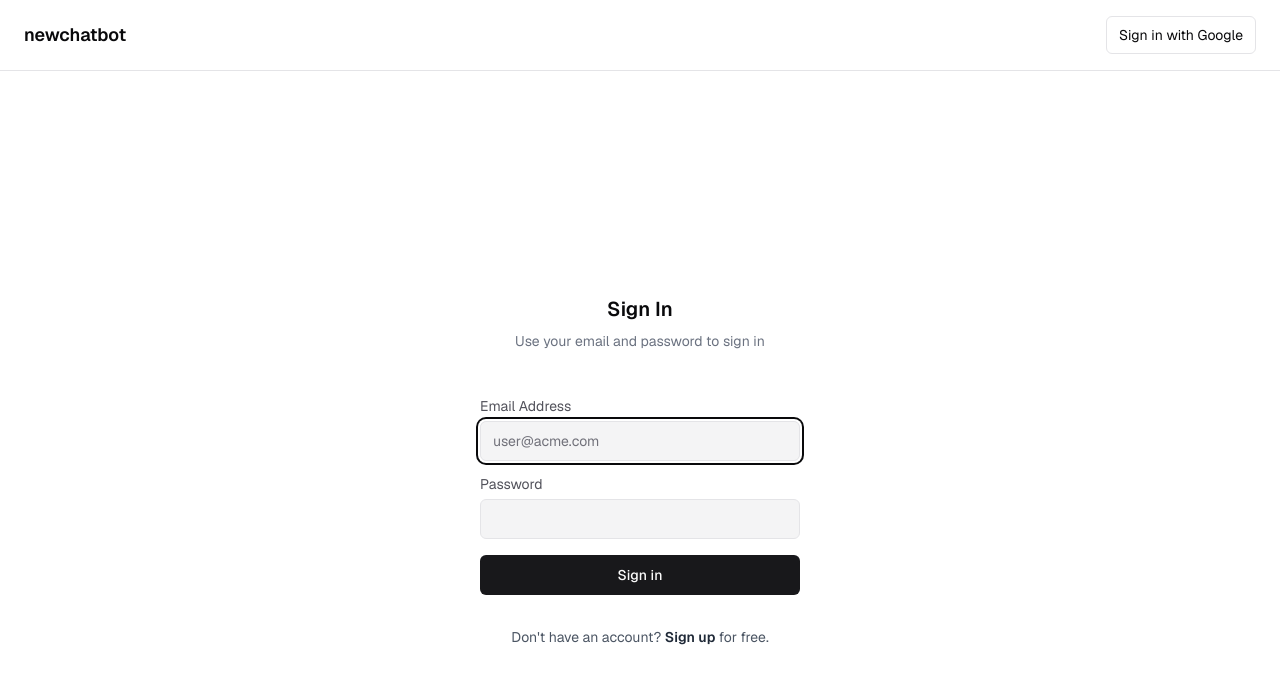
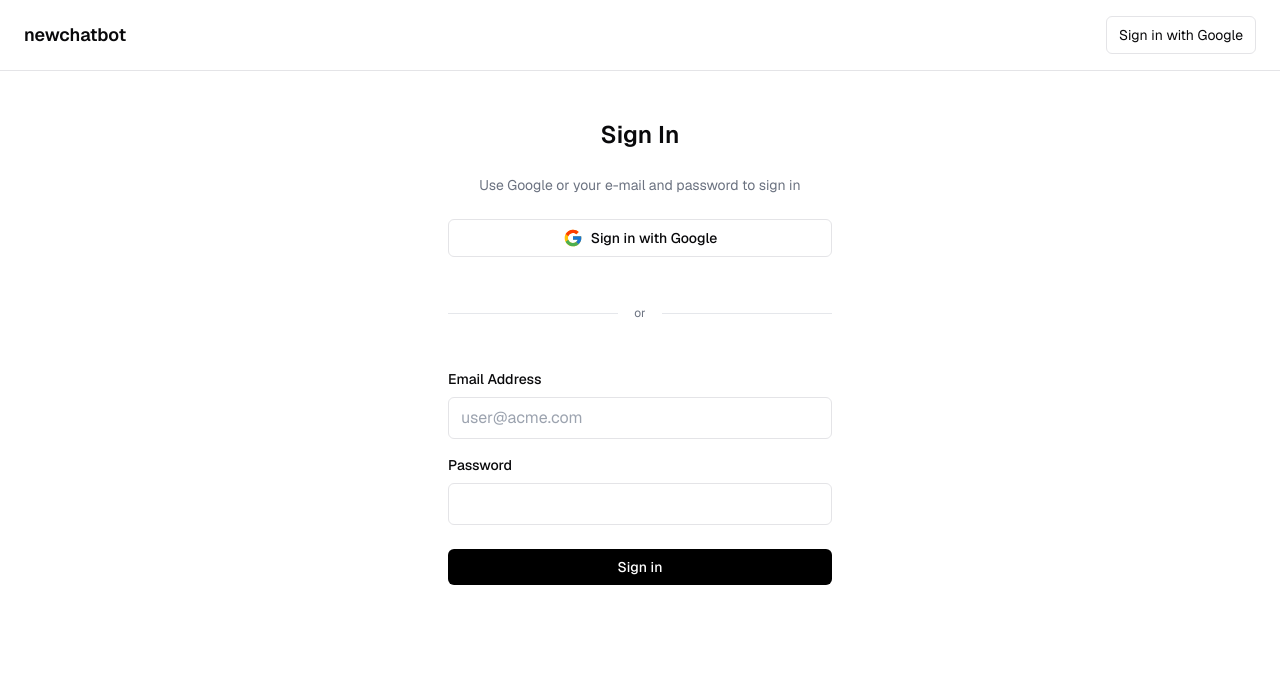
Before and after one commit to rateshsachdeva/newchatbot, a Next.js app: page /login in a window 1280 px wide. Shown: the top 684 px of the page. Built offline with nearby package versions, Linux system fonts and the light colour scheme; no server answers; what bcrypt-ts would draw is missing.

Commit message:
Update page.tsx

```diff
--- a/app/(auth)/login/page.tsx
+++ b/app/(auth)/login/page.tsx
@@ -1,77 +1,105 @@
-'use client';
+/* app/(auth)/login/page.tsx
+   ────────────────────────────────────────────────────────────────
+   Custom sign-in screen that offers:
+     • Google OAuth  (one-click)
+     • Optional e-mail / password form
+*/
 
-import Link from 'next/link';
-import { useRouter } from 'next/navigation';
-import { useActionState, useEffect, useState } from 'react';
-import { toast } from '@/components/toast';
+import { redirect } from "next/navigation";
+import { auth } from "@/app/(auth)/auth";
+import GoogleSignInButton from "@/components/GoogleSignInButton";
 
-import { AuthForm } from '@/components/auth-form';
-import { SubmitButton } from '@/components/submit-button';
+import { useSearchParams } from "next/navigation";
+import { signIn } from "next-auth/react";
+import { FormEvent, useState } from "react";
 
-import { login, type LoginActionState } from '../actions';
-import { useSession } from 'next-auth/react';
-
-export default function Page() {
-  const router = useRouter();
-
-  const [email, setEmail] = useState('');
-  const [isSuccessful, setIsSuccessful] = useState(false);
-
-  const [state, formAction] = useActionState<LoginActionState, FormData>(
-    login,
-    {
-      status: 'idle',
-    },
-  );
-
-  const { update: updateSession } = useSession();
-
-  useEffect(() => {
-    if (state.status === 'failed') {
-      toast({
-        type: 'error',
-        description: 'Invalid credentials!',
-      });
-    } else if (state.status === 'invalid_data') {
-      toast({
-        type: 'error',
-        description: 'Failed validating your submission!',
-      });
-    } else if (state.status === 'success') {
-      setIsSuccessful(true);
-      updateSession();
-      router.refresh();
-    }
-  }, [state.status]);
-
-  const handleSubmit = (formData: FormData) => {
-    setEmail(formData.get('email') as string);
-    formAction(formData);
-  };
+/* ----------  Page wrapper (Server Component)  ---------- */
+export default async function LoginPage() {
+  // If already logged-in, bounce to home
+  const session = await auth();
+  if (session?.user) redirect("/");
 
   return (
-    <div className="flex h-dvh w-screen items-start pt-12 md:pt-0 md:items-center justify-center bg-background">
-      <div className="w-full max-w-md overflow-hidden rounded-2xl flex flex-col gap-12">
-        <div className="flex flex-col items-center justify-center gap-2 px-4 text-center sm:px-16">
-          <h3 className="text-xl font-semibold dark:text-zinc-50">Sign In</h3>
-          <p className="text-sm text-gray-500 dark:text-zinc-400">
-            Use your email and password to sign in
-          </p>
-        </div>
-        <AuthForm action={handleSubmit} defaultEmail={email}>
-          <SubmitButton isSuccessful={isSuccessful}>Sign in</SubmitButton>
-          <p className="text-center text-sm text-gray-600 mt-4 dark:text-zinc-400">
-            {"Don't have an account? "}
-            <Link
-              href="/register"
-              className="font-semibold text-gray-800 hover:underline dark:text-zinc-200"
-            >
-              Sign up
-            </Link>
-            {' for free.'}
-          </p>
-        </AuthForm>
+    <div className="mx-auto flex max-w-sm flex-col gap-6 py-12">
+      <h1 className="text-center text-2xl font-semibold">Sign In</h1>
+      <p className="text-center text-sm text-gray-500">
+        Use Google or your e-mail and password to sign in
+      </p>
+
+      {/* ─── Google OAuth button ─────────────────────────── */}
+      <GoogleSignInButton />
+
+      {/* separator line */}
+      <div className="my-6 flex items-center gap-4">
+        <span className="h-px flex-1 bg-gray-200" />
+        <span className="text-xs text-gray-500">or</span>
+        <span className="h-px flex-1 bg-gray-200" />
       </div>
+
+      {/* ─── Email / Password form ───────────────────────── */}
+      <CredentialsForm />
     </div>
   );
 }
+
+/* ----------  Client sub-component for creds form  ---------- */
+function CredentialsForm() {
+  "use client";
+
+  const [loading, setLoading] = useState(false);
+  const params = useSearchParams();
+  const callbackUrl = params.get("callbackUrl") ?? "/";
+
+  async function handleSubmit(e: FormEvent<HTMLFormElement>) {
+    e.preventDefault();
+    const form = e.currentTarget;
+    const email = (form.elements.namedItem("email") as HTMLInputElement).value;
+    const password = (form.elements.namedItem("password") as HTMLInputElement)
+      .value;
+
+    setLoading(true);
+    await signIn("credentials", { email, password, callbackUrl });
+    setLoading(false);
+  }
+
+  return (
+    <form onSubmit={handleSubmit} className="flex flex-col gap-4">
+      <div className="flex flex-col gap-2">
+        <label htmlFor="email" className="text-sm font-medium">
+          Email Address
+        </label>
+        <input
+          id="email"
+          name="email"
+          type="email"
+          autoComplete="email"
+          required
+          placeholder="user@acme.com"
+          className="rounded-md border px-3 py-2 outline-none focus:ring-2 focus:ring-black/60"
+        />
+      </div>
+
+      <div className="flex flex-col gap-2">
+        <label htmlFor="password" className="text-sm font-medium">
+          Password
+        </label>
+        <input
+          id="password"
+          name="password"
+          type="password"
+          autoComplete="current-password"
+          required
+          className="rounded-md border px-3 py-2 outline-none focus:ring-2 focus:ring-black/60"
+        />
+      </div>
+
+      <button
+        type="submit"
+        disabled={loading}
+        className="mt-2 rounded-md bg-black px-4 py-2 text-sm font-medium text-white disabled:opacity-60"
+      >
+        {loading ? "Signing in…" : "Sign in"}
+      </button>
+    </form>
+  );
+}
```
